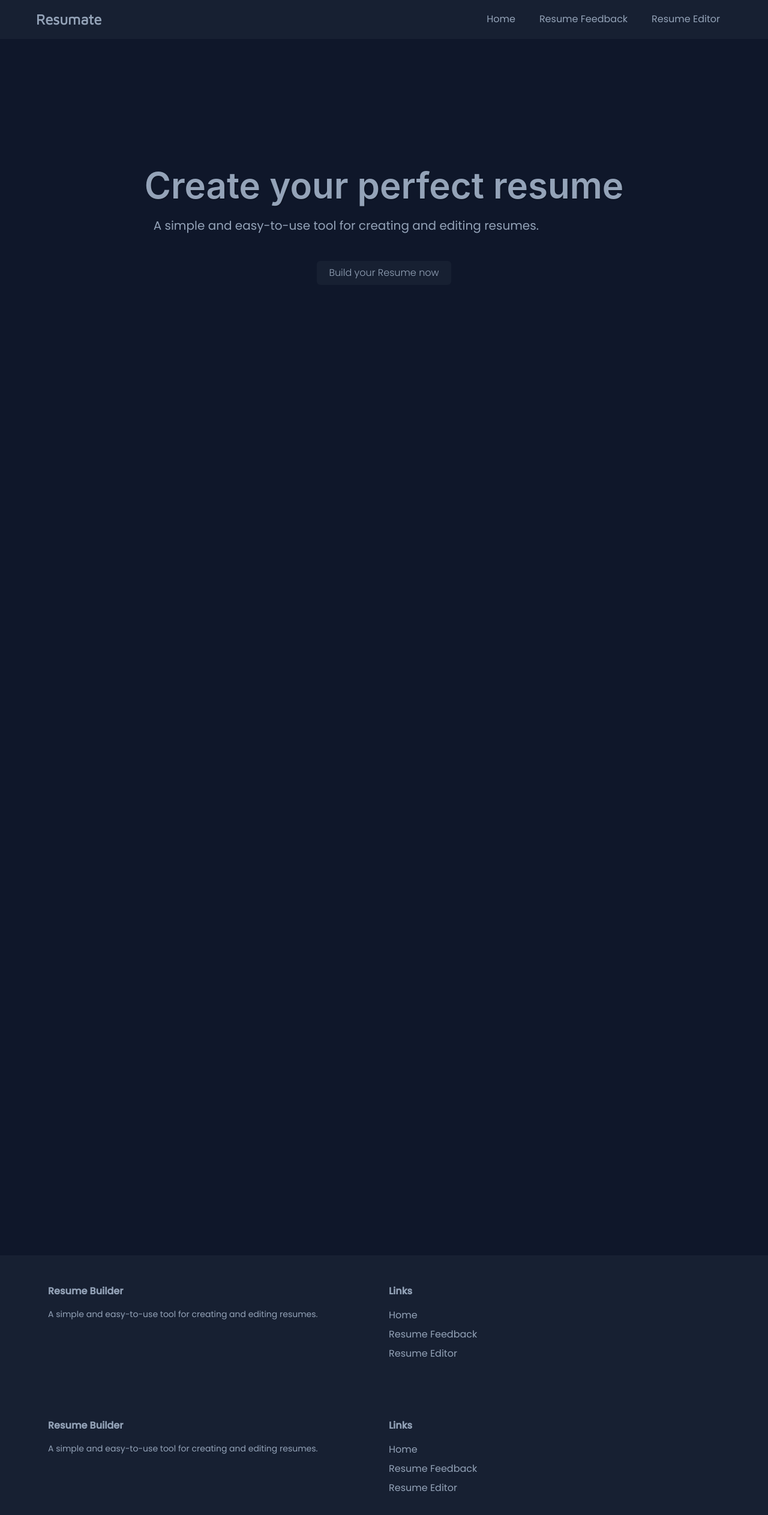
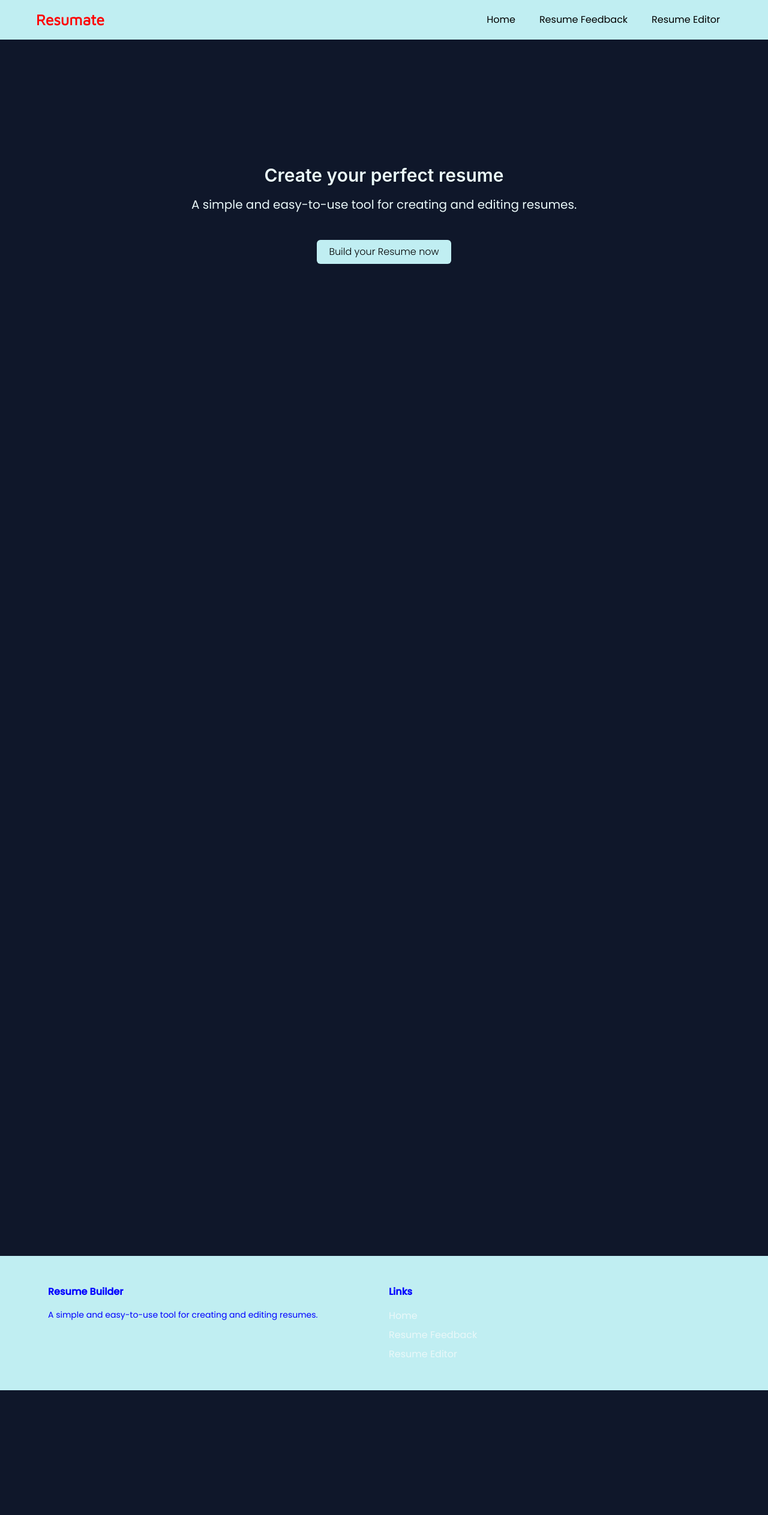
Before and after one commit to siddharthd0/resumate, a Next.js app: page / in a window 1280 px wide. Shown: the top 2526 px of the page at 60% size. After the commit the page ends 2318 px from the top, so only its background shows below. Built offline with nearby package versions, Linux system fonts and the light colour scheme.

Commit message:
Everything

```diff
--- a/components/footer.tsx
+++ b/components/footer.tsx
@@ -27,28 +27,7 @@ const Footer = () => {
         </Stack>
       </Container>
 
-          <Box>
-            <Container maxW="6xl" py="12">
-              <Stack direction={{ base: "column", md: "row" }} spacing={4}>
-                <Box flex="1">
-                  <Text fontWeight="bold">Resume Builder</Text>
-                  <Text fontSize="sm" mt="4">
-                    A simple and easy-to-use tool for creating and editing resumes.
-                  </Text>
-                </Box>
-                <Box flex="1">
-                  <Text fontWeight="bold" mb="4">
-                    Links
-                  </Text>
-                  <Stack spacing={2}>
-                    <Link href="/">Home</Link>
-                    <Link href="/feedback">Resume Feedback</Link>
-                    <Link href="/editor">Resume Editor</Link>
-                  </Stack>
-                </Box>
-              </Stack>
-            </Container>
-          </Box>
+
     </Box>
   );
 };
--- a/components/navigation.tsx
+++ b/components/navigation.tsx
@@ -27,7 +27,7 @@ const Navigation: React.FC<NavigationProps> = ({ onOpen, onClose, isOpen }) => {
       alignItems={"center !important"}
       px="60px"
       py="18px"
-      color="brand.900"
+      color="brand.800"
       backgroundColor={"brand.700"}
       align="center"
       justify="space-between"
@@ -56,7 +56,7 @@ const Navigation: React.FC<NavigationProps> = ({ onOpen, onClose, isOpen }) => {
           _hover={{
             color: "brand.800",
           }}
-          color="brand.900"
+          color="brand.800"
           href="/"
           mx={5}
         >
@@ -66,7 +66,7 @@ const Navigation: React.FC<NavigationProps> = ({ onOpen, onClose, isOpen }) => {
           _hover={{
             color: "brand.800",
           }}
-          color="brand.900"
+          color="brand.800"
           href="/feedback"
           mx={5}
         >
@@ -76,7 +76,7 @@ const Navigation: React.FC<NavigationProps> = ({ onOpen, onClose, isOpen }) => {
           _hover={{
             color: "brand.800",
           }}
-          color="brand.900"
+          color="brand.800"
           href="/editor"
           mx={5}
         >
--- /dev/null
+++ b/global.d.ts
@@ -0,0 +1,5 @@
+declare namespace JSX {
+    interface IntrinsicElements {
+      style: React.DetailedHTMLProps<React.StyleHTMLAttributes<HTMLStyleElement>, HTMLStyleElement>;
+    }
+  }
--- a/pages/_app.tsx
+++ b/pages/_app.tsx
@@ -6,10 +6,10 @@ import { extendTheme } from "@chakra-ui/react";
 // 2. Extend the theme to include custom colors, fonts, etc
 const colors = {
   brand: {
-    900: "#94a3b8", //paragraphs
-    800: "#fff", //titles
-    700: "#172032", //header & bg of course box
-    600: "#0f172a", //dark background color
+    900: "#E9F8F9", //paragraphs
+    800: "#000000", //navbar
+    700: "#C0EEF2", //header & bg of course box
+    600: "#181823", //dark background color
   },
 };
 
--- a/pages/index.tsx
+++ b/pages/index.tsx
@@ -18,7 +18,6 @@ import Navigation from "../components/navigation";
 import Footer from "../components/footer";
 import React from "react";
 import { motion } from "framer-motion";
-import { useInView } from "react-intersection-observer";
 import { useEffect } from "react";
 import AOS from "aos";
 import "aos/dist/aos.css";
@@ -37,7 +36,7 @@ const Home: NextPage = () => {
   return (
     <>
       <Navigation onOpen={onOpen} onClose={onClose} isOpen={isOpen} />
-      <Box  backgroundColor={"brand.600"}>
+      <Box  background={"https://static.vecteezy.com/system/resources/previews/010/825/735/non_2x/dark-background-random-minimalist-abstract-illustration-for-logo-card-banner-web-and-printing-free-vector.jpg"}>
         <Box  height={"100vh"} display={"flex"} justifyContent={"center"}>
           <Box
           pt="52"
@@ -92,7 +91,7 @@ const Home: NextPage = () => {
                     _hover={{
                       color: "brand.800",
                     }}
-                    color="brand.900"
+                    color="brand.800"
                     fontWeight={"300"}
                     backgroundColor={"brand.700"}
                   >
--- a/styles/globals.css
+++ b/styles/globals.css
@@ -19,3 +19,64 @@ a {
 * {
   box-sizing: border-box;
 }
+
+
+.container {
+  display: flex;
+  flex-direction: column;
+  align-items: center;
+  margin-top: 2rem;
+}
+
+.editor {
+  width: 50%;
+  margin: 1rem;
+}
+
+.preview {
+  width: 50%;
+  margin: 1rem;
+}
+
+.preview > * {
+  margin: 0;
+}
+
+.editor {
+  float: left;
+  width: 50%;
+  height: 100%;
+  padding: 20px;
+  box-sizing: border-box;
+}
+.preview {
+  float: right;
+  width: 50%;
+  height: 100%;
+  padding: 20px;
+  box-sizing: border-box;
+}
+h1, h2, h3, h4, h5, h6 {
+  color: red;
+}
+h1 {
+  font-size: 30px !important;
+}
+h2 {
+  font-size: 25px !important;
+}
+h3 {
+  font-size: 20px !important;
+}
+h4 {
+  font-size: 15px !important;
+}
+h5 {
+  font-size: 10px !important;
+}
+h6 {
+  font-size: 5px !important;
+}
+p, li{
+  color: blue;
+}
```
Also changed, not shown: package.json (+8 -0 lines), pages/editor.tsx (+22 -177 lines), styles/photo-1532024802178-20dbc87a312a.jpg (added), 1 other file (tests, documents, lock files or other folders).
